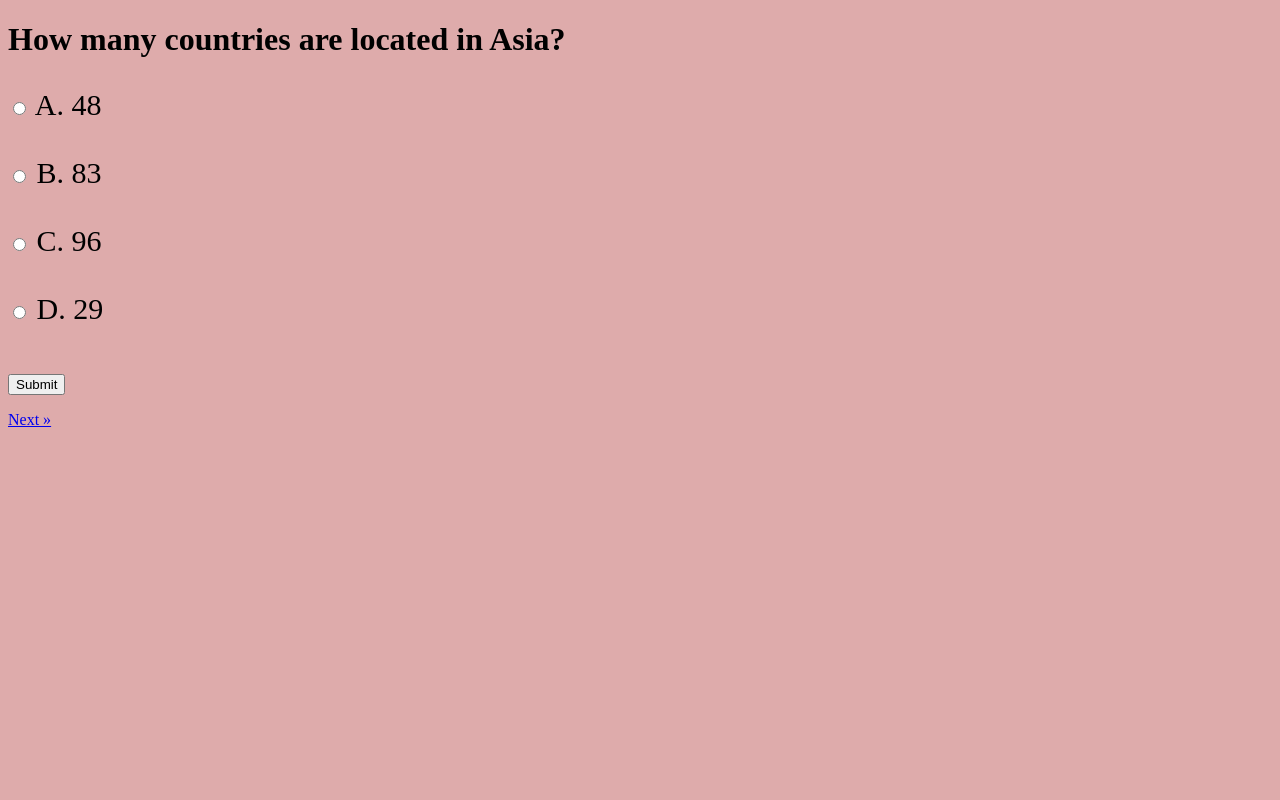
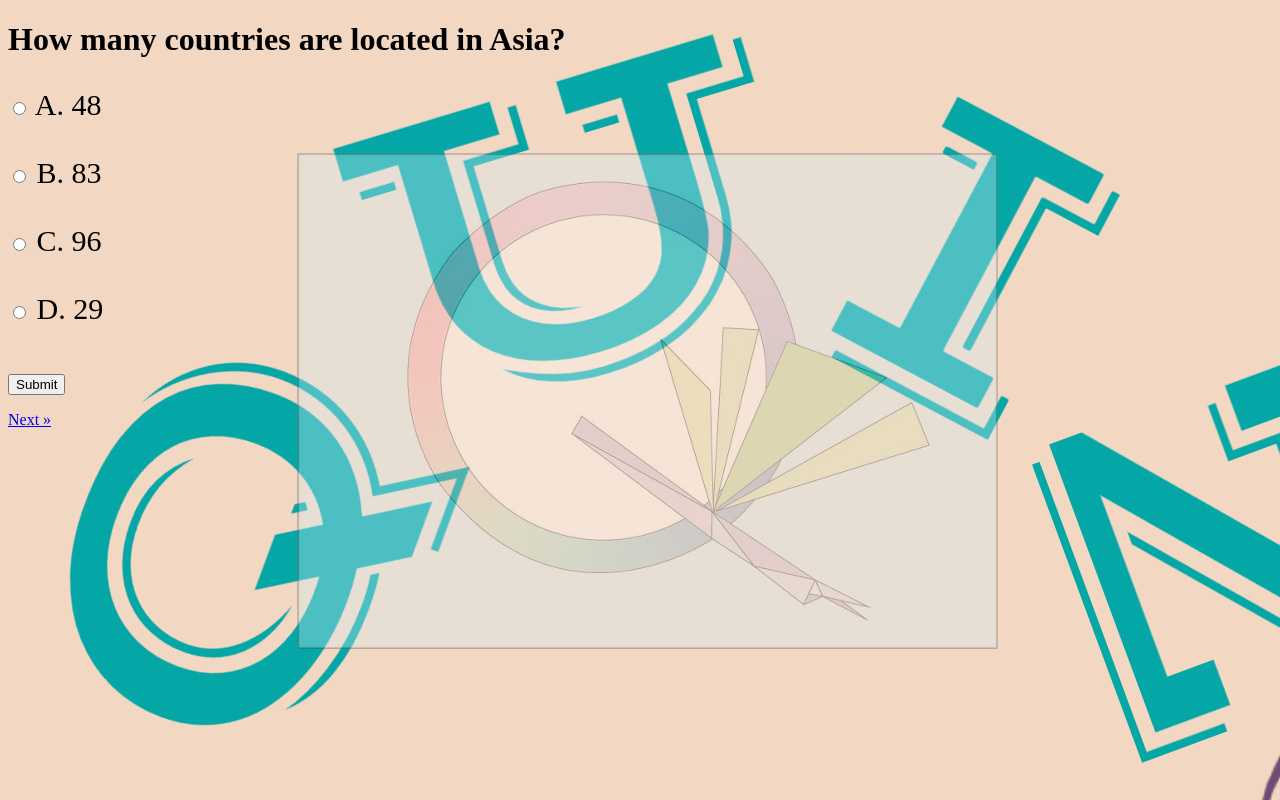
Before and after one commit to srk112006/thequiz, a plain HTML site: page geo.html in a window 1280 px wide. Drawn offline with Linux system fonts and the light colour scheme.

Commit message:
Update geo.html

```diff
--- a/geo.html
+++ b/geo.html
@@ -1,6 +1,10 @@
 
 <!DOCTYPE html>
-<body style="background-color:#deabab;">
+<style>
+body {
+  background-image: url('bg3.jpg');
+}
+</style>
 <html lang="en">
     <head>
         <title>GEOGRAPHY</title>
```
